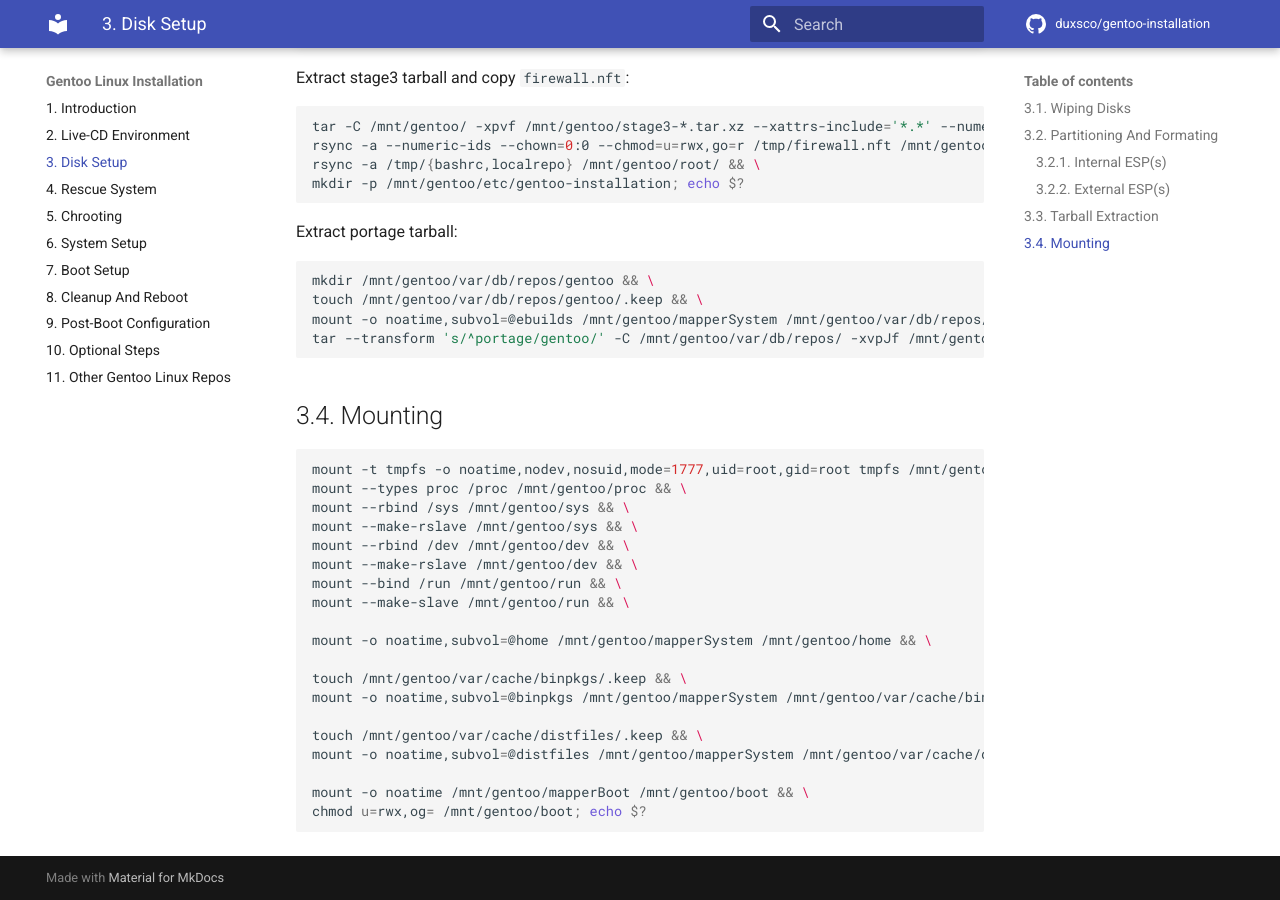
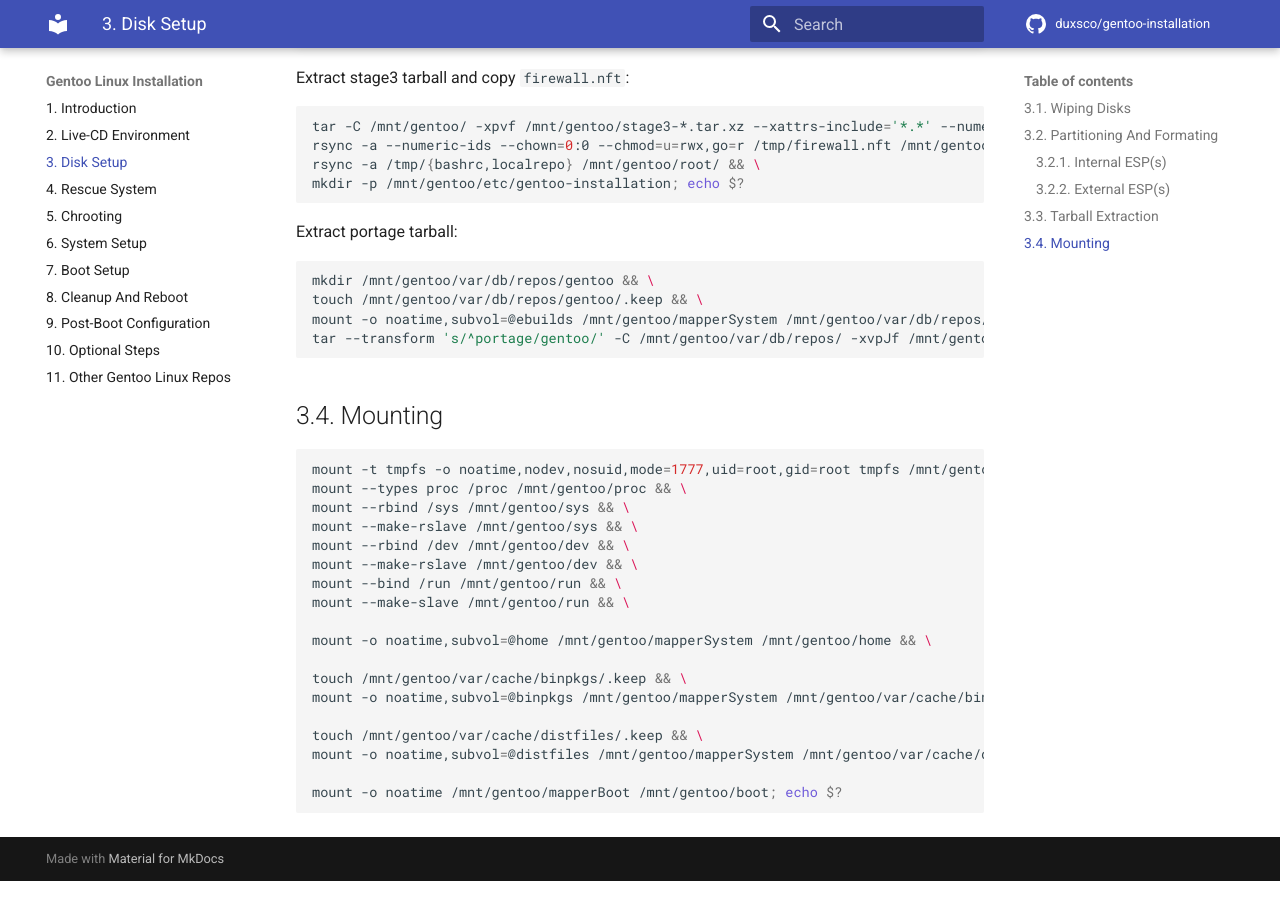
Before and after one commit to duxsco/gentoo-installation, an MkDocs documentation site: the page built from docs/disk_setup.md, in a window 1280 px wide and 900 px high, scrolled down 3279 px. Built offline with MkDocs 1.6.1 and Material for MkDocs 9.7.7, drawn with Linux system fonts in a browser that asks for light colours; comment, search, counter and statistics services are not loaded.

Commit message:
Keep /boot mode to defaults

````diff
--- a/docs/disk_setup.md
+++ b/docs/disk_setup.md
@@ -189,6 +189,5 @@ mount -o noatime,subvol=@binpkgs /mnt/gentoo/mapperSystem /mnt/gentoo/var/cache/
 touch /mnt/gentoo/var/cache/distfiles/.keep && \
 mount -o noatime,subvol=@distfiles /mnt/gentoo/mapperSystem /mnt/gentoo/var/cache/distfiles && \
 
-mount -o noatime /mnt/gentoo/mapperBoot /mnt/gentoo/boot && \
-chmod u=rwx,og= /mnt/gentoo/boot; echo $?
+mount -o noatime /mnt/gentoo/mapperBoot /mnt/gentoo/boot; echo $?
 ```
````
